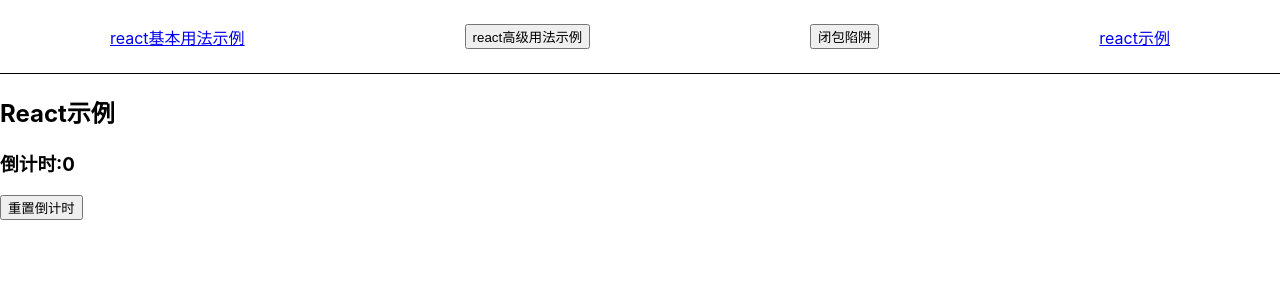
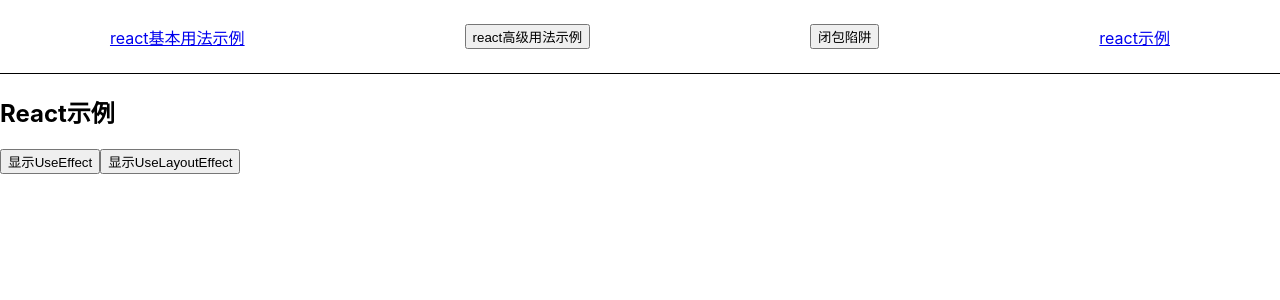
Before and after one commit to Green8y0/learn-react, a React (Create React App) app: page /example in a window 1280 px wide. Shown: the top 300 px of the page. Built offline with nearby package versions, Linux system fonts and the light colour scheme.

Commit message:
feat: useEffect和useLayoutEffect的区别

```diff
--- /dev/null
+++ b/src/pages/example/UseLayoutEffect/index.tsx
@@ -0,0 +1,54 @@
+import React, { useEffect, useLayoutEffect, useState } from 'react'
+
+const UseEffect = () => {
+  const [value, setValue] = useState('hello world')
+
+  useEffect(() => {
+    let i = 0
+    while(i <= 1000000000) {
+      i++
+    }
+    setValue('world hello')
+  }, [])
+
+  console.log('UseEffect render');
+  return (
+    <div>
+      <h2>useEffect</h2>
+      {value}
+    </div>
+  )
+}
+const UseLayoutEffect = () => {
+  const [value, setValue] = useState('hello world')
+
+  useLayoutEffect(() => {
+    let i = 0
+    while(i <= 1000000000) {
+      i++
+    }
+    setValue('world hello')
+  }, [])
+
+  console.log('UseLayoutEffect render');
+  return (
+    <div>
+      <h2>useLayoutEffect</h2>
+      {value}
+    </div>
+  )
+}
+
+export default function UseLayoutEffectDemo() {
+  const [visible1, setVisible1] = useState(false)
+  const [visible2, setVisible2] = useState(false)
+
+  return (
+    <div>
+      {visible1 && <UseEffect/>}
+      {visible2 && <UseLayoutEffect/>}
+      <button onClick={() => setVisible1(visible1 => !visible1)}>{visible1 ? '隐藏' : '显示'}UseEffect</button>
+      <button onClick={() => setVisible2(visible2 => !visible2)}>{visible2 ? '隐藏' : '显示'}UseLayoutEffect</button>
+    </div>
+  )
+}
--- a/src/pages/example/index.tsx
+++ b/src/pages/example/index.tsx
@@ -1,5 +1,6 @@
 import React from 'react'
 import CountDown from './CountDown'
+import UseLayoutEffect from './UseLayoutEffect';
 
 interface IProps {
   title: string
@@ -9,7 +10,8 @@ export default function Example({ title }: IProps) {
   return (
     <div>
       <h2>{title}</h2>
-      <CountDown/>
+      {/* <CountDown/> */}
+      <UseLayoutEffect/>
     </div>
   )
 }
```
